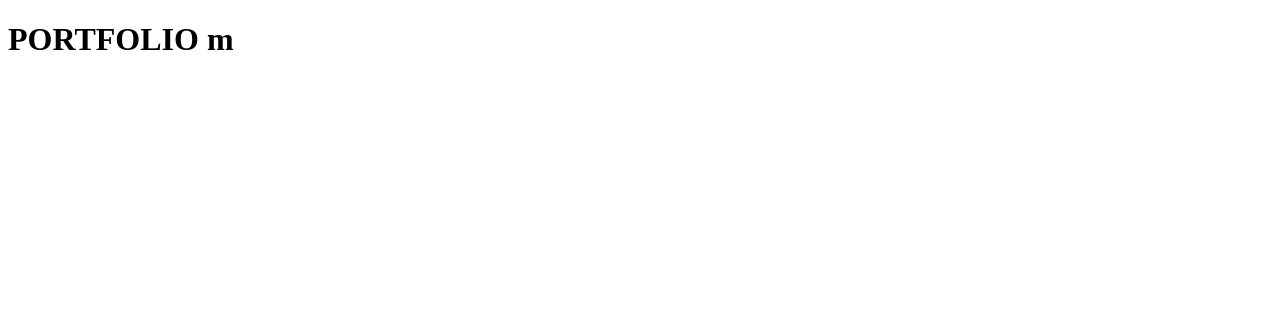
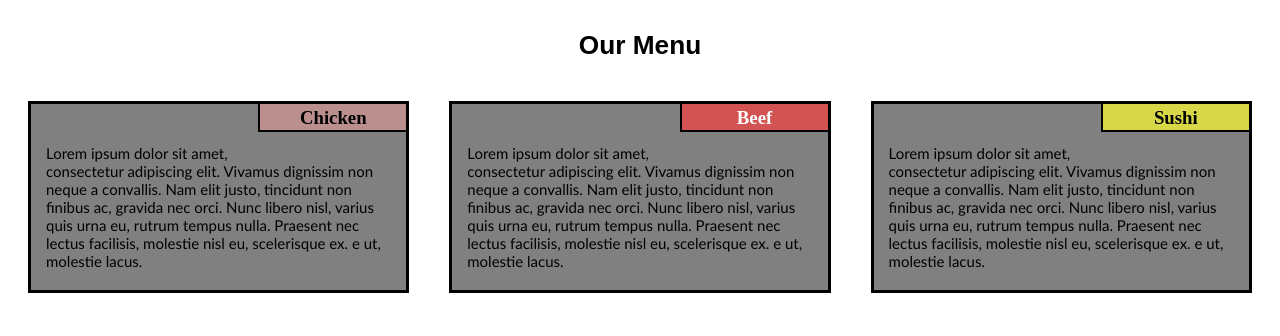
Before and after one commit to nivedofficial/coursera-test, a plain HTML site: page module2-solution/index.html in a window 1280 px wide. Drawn offline with Linux system fonts and the light colour scheme.

Commit message:
Module-2-assignment

```diff
--- a/module2-solution/index.html
+++ b/module2-solution/index.html
@@ -1,10 +1,50 @@
 <!DOCTYPE html>
 <html>
 <head>
-	<meta charset="utf-8">
-	<title>Hello Nived </title>
+<meta charset="utf-8">
+<meta name="viewport" content="width=device-width, initial-scale=1">
+<title>Assignment solution for module 2</title>
+<link href="style.css" rel="stylesheet" type="text/css">
 </head>
 <body>
-<h1>PORTFOLIO m</h1>
+<h1>Our Menu</h1>
+
+<div class="col-dt-4 col-tb-6 col-mb-12">
+  <div class="box">
+	<p class="sectiontitle name1">Chicken</p>
+	<p class="highlight">
+		Lorem ipsum dolor sit amet, consectetur adipiscing elit.
+		Vivamus dignissim non neque a convallis. Nam elit justo, tincidunt non finibus ac,
+		 gravida nec orci. Nunc libero nisl, varius quis urna eu, rutrum tempus nulla. Praesent
+		 nec lectus facilisis, molestie nisl eu, scelerisque ex.
+		   e ut, molestie lacus.</p>
+	</div>
+</div>
+
+<div class="col-dt-4 col-tb-6 col-mb-12">
+		<div class="box">
+		  <p class="sectiontitle name2">Beef</p>
+		  <p class="highlight">
+			  Lorem ipsum dolor sit amet, consectetur adipiscing elit.
+			  Vivamus dignissim non neque a convallis. Nam elit justo, tincidunt non finibus ac,
+			   gravida nec orci. Nunc libero nisl, varius quis urna eu, rutrum tempus nulla. Praesent
+			   nec lectus facilisis, molestie nisl eu, scelerisque ex.
+				 e ut, molestie lacus.</p>
+		  </div>
+</div>
+
+<div class="col-dt-4 col-tb-12 col-mb-12">
+			<div class="box">
+			  <p class="sectiontitle name3">Sushi</p>
+			  <p class="highlight">
+				  Lorem ipsum dolor sit amet, consectetur adipiscing elit.
+				  Vivamus dignissim non neque a convallis. Nam elit justo, tincidunt non finibus ac,
+				   gravida nec orci. Nunc libero nisl, varius quis urna eu, rutrum tempus nulla. Praesent
+				   nec lectus facilisis, molestie nisl eu, scelerisque ex.
+					 e ut, molestie lacus.</p>
+			  </div>
+</div>
+
+
 </body>
 </html>
--- /dev/null
+++ b/module2-solution/style.css
@@ -0,0 +1,113 @@
+
+
+
+* {
+  box-sizing: border-box;
+  font-size: 15px;
+}
+h1 {
+
+  font-family: Arial, Helvetica, sans-serif;
+  text-align: center;
+  margin-top: 30px;
+  font-size: 175%;
+
+  margin-bottom : 40px;
+
+}
+
+.box{
+    background-color: grey;
+    overflow: none;
+    border: 3px solid black;
+    margin-right: 20px;
+    margin-left: 20px;
+    margin-bottom: 40px;
+}
+
+.highlight{
+  color: black;
+  font-family: 'Trebuchet MS', 'Lucida Sans Unicode', 'Lucida Grande', 'Lucida Sans', Arial, sans-serif;
+  text-align: left;
+  margin-right: auto;
+  margin-left: auto;
+  padding-top: 25px;;
+  padding-left: 15px;
+  padding-right: 15px;
+  padding-bottom: 5px;
+}
+
+.sectiontitle {
+
+    font-size: 125%;
+    font-weight: bold;
+    float: right;
+    text-align: center;
+    position: relative;
+    margin-top: -2px;
+    margin-right: -2px;
+    width: 150px;
+    padding-top: 3px;
+    height: 30px;
+    border: 2px solid black
+}
+
+.name1{
+
+    background-color: rosybrown;
+
+
+}
+
+.name2{
+    background-color: rgb(211, 82, 82);
+    color: white;
+
+}
+
+.name3{
+    background-color: rgb(215, 215, 72);
+}
+
+
+
+
+@media (min-width: 992px) {
+  .col-dt-4 {
+    float: left;
+
+  }
+
+  .col-dt-4 {
+    width: 33.33%;
+  }
+
+}
+
+
+@media (min-width: 768px) and (max-width: 991px) {
+   .col-tb-6, .col-tb-12 {
+    float: left;
+
+  }
+
+  .col-tb-6 {
+    width: 50%;
+  }
+
+  .col-tb-12 {
+    width: 100%;
+  }
+}
+
+@media (max-width: 767px){
+     .col-mb-12 {
+     float: left;
+
+   }
+
+
+   .col-mb-12 {
+     width: 100%;
+   }
+ }
```
Also changed, not shown: module2-solution/f.css (deleted).
